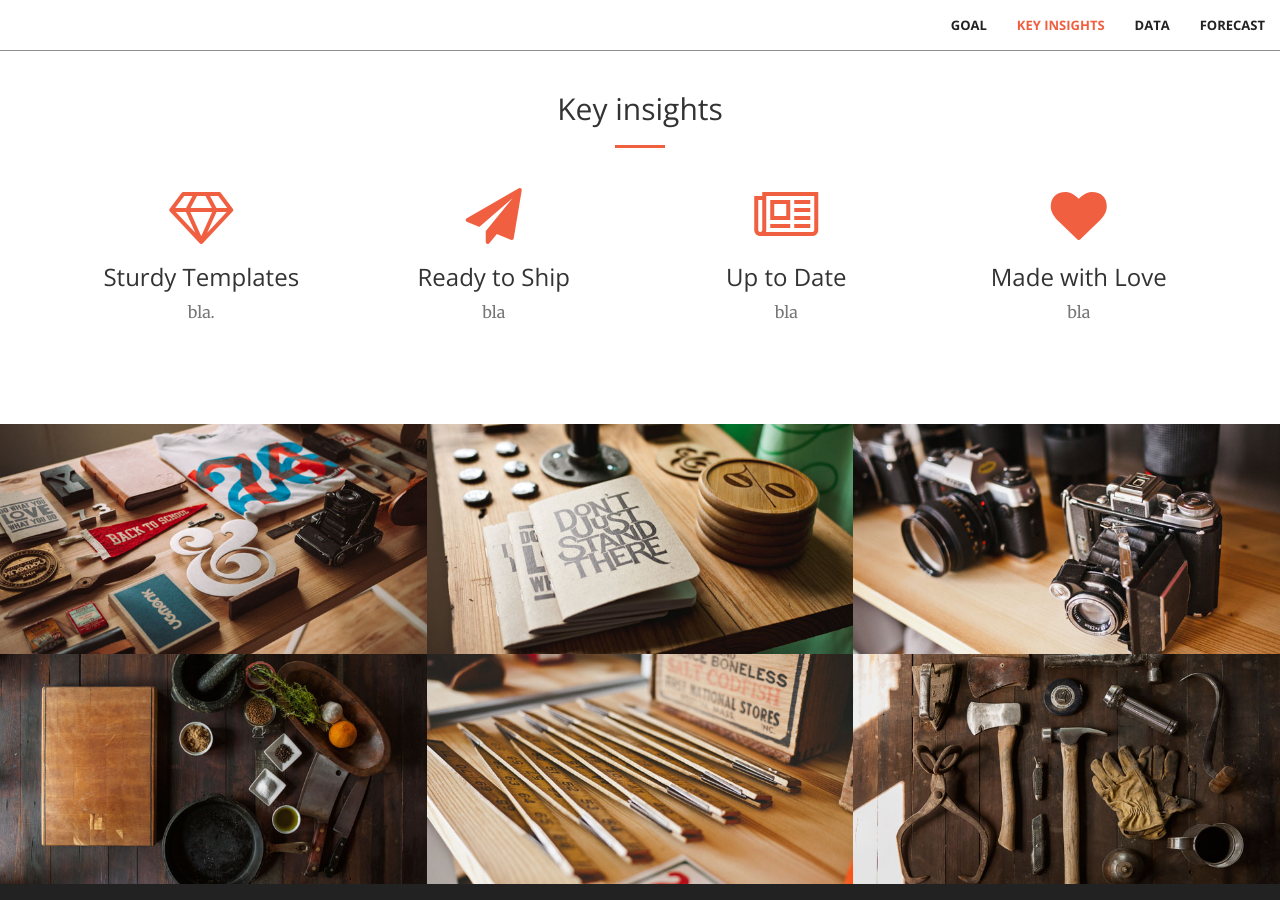
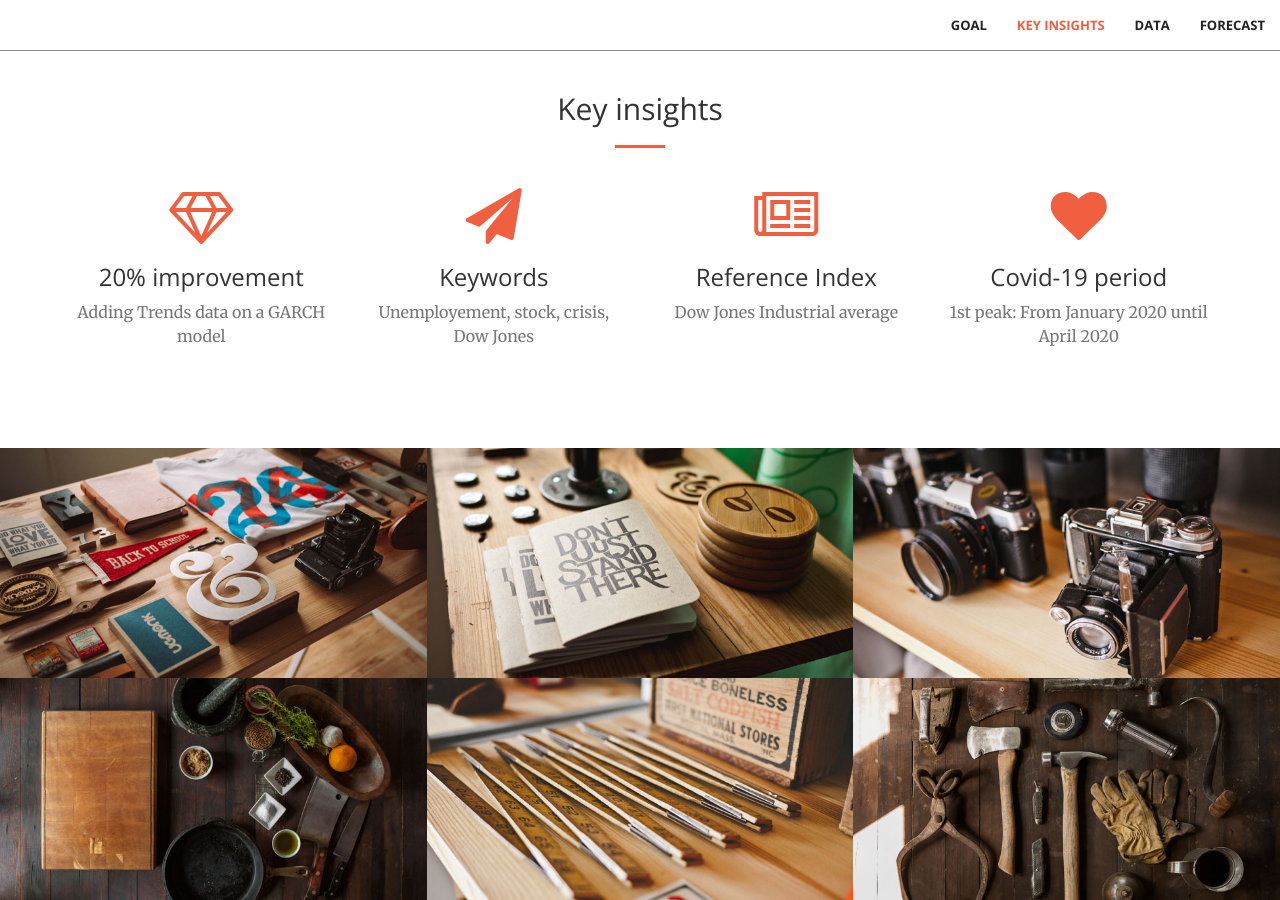
Before and after one commit to Laragervaise/forecasting-stock-volatility, a Jekyll site: the page built from index.html, in a window 1280 px wide and 900 px high, scrolled down 1324 px. Built offline with Jekyll 4.4.1, drawn with Linux system fonts in a browser that asks for light colours.

Commit message:
Update insights.html

```diff
--- a/_includes/insights.html
+++ b/_includes/insights.html
@@ -12,29 +12,29 @@
             <div class="col-lg-3 col-md-6 text-center">
                 <div class="service-box">
                     <i class="fa fa-4x fa-diamond wow bounceIn text-primary"></i>
-                    <h3>Sturdy Templates</h3>
-                    <p class="text-muted">bla.</p>
+                    <h3>20% improvement</h3>
+                    <p class="text-muted">Adding Trends data on a GARCH model</p>
                 </div>
             </div>
             <div class="col-lg-3 col-md-6 text-center">
                 <div class="service-box">
                     <i class="fa fa-4x fa-paper-plane wow bounceIn text-primary" data-wow-delay=".1s"></i>
-                    <h3>Ready to Ship</h3>
-                    <p class="text-muted">bla</p>
+                    <h3>Keywords</h3>
+                    <p class="text-muted">Unemployement, stock, crisis, Dow Jones</p>
                 </div>
             </div>
             <div class="col-lg-3 col-md-6 text-center">
                 <div class="service-box">
                     <i class="fa fa-4x fa-newspaper-o wow bounceIn text-primary" data-wow-delay=".2s"></i>
-                    <h3>Up to Date</h3>
-                    <p class="text-muted">bla</p>
+                    <h3>Reference Index</h3>
+                    <p class="text-muted">Dow Jones Industrial average</p>
                 </div>
             </div>
             <div class="col-lg-3 col-md-6 text-center">
                 <div class="service-box">
                     <i class="fa fa-4x fa-heart wow bounceIn text-primary" data-wow-delay=".3s"></i>
-                    <h3>Made with Love</h3>
-                    <p class="text-muted">bla</p>
+                    <h3>Covid-19 period</h3>
+                    <p class="text-muted">1st peak: From January 2020 until April 2020</p>
                 </div>
             </div>
         </div>
```
